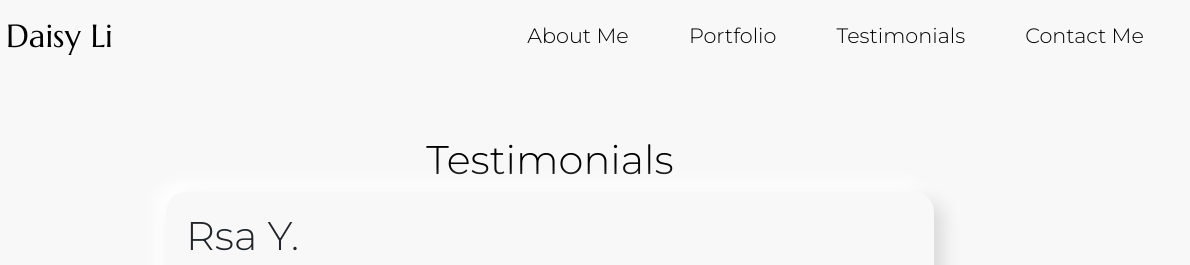
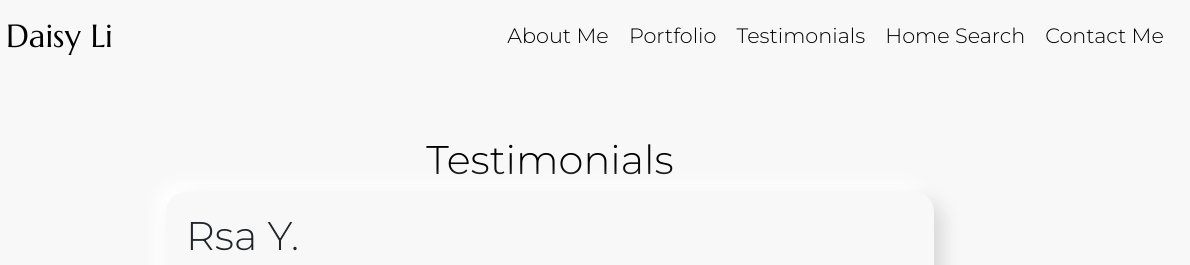
Before and after one commit to maplehe7/daisyli, a website: page testimonials.html in a window 1280 px wide. Shown: the top 265 px of the page, 90-1280 px from the left. Drawn offline with nearby package versions, Linux system fonts and the light colour scheme.

Commit message:
added "home search" to testimonials.html

```diff
--- a/testimonials.html
+++ b/testimonials.html
@@ -33,7 +33,8 @@
           class="nav-item nav-link active" href="aboutdaisy.html">About Me </a>
         <a class="nav-item nav-link" href="portfolio.html">Portfolio</a>
         <a class="nav-item nav-link" href="testimonials.html">Testimonials</a>
-        <a class="nav-item nav-link" href="mailto:mailto:daisylibroker@gmail.com">Contact Me</a>
+        <a class="nav-item nav-link" href="idx.html">Home Search</a>
+        <a class="nav-item nav-link" href="mailto:daisylibroker@gmail.com">Contact Me</a>
       </div>
     </div>
   </nav>
```
